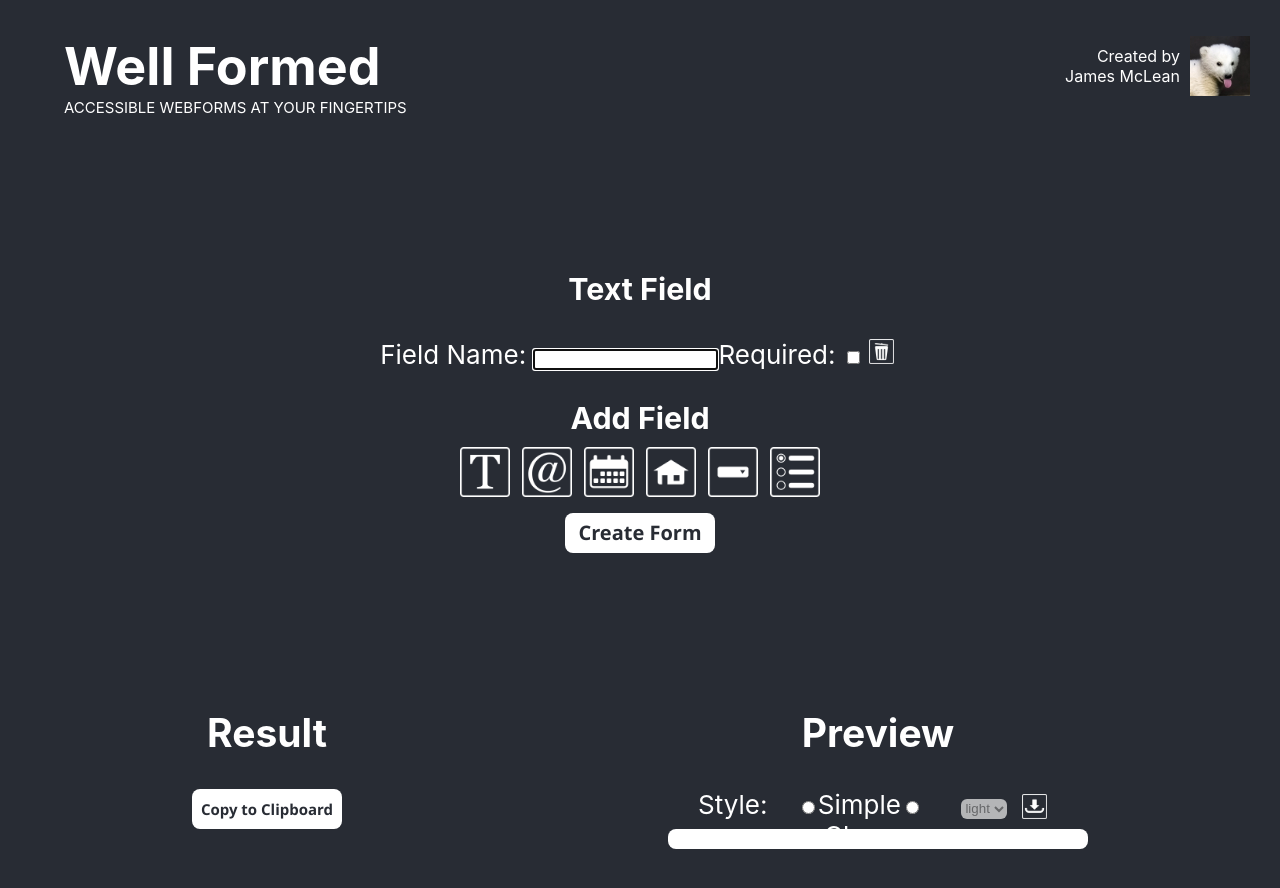
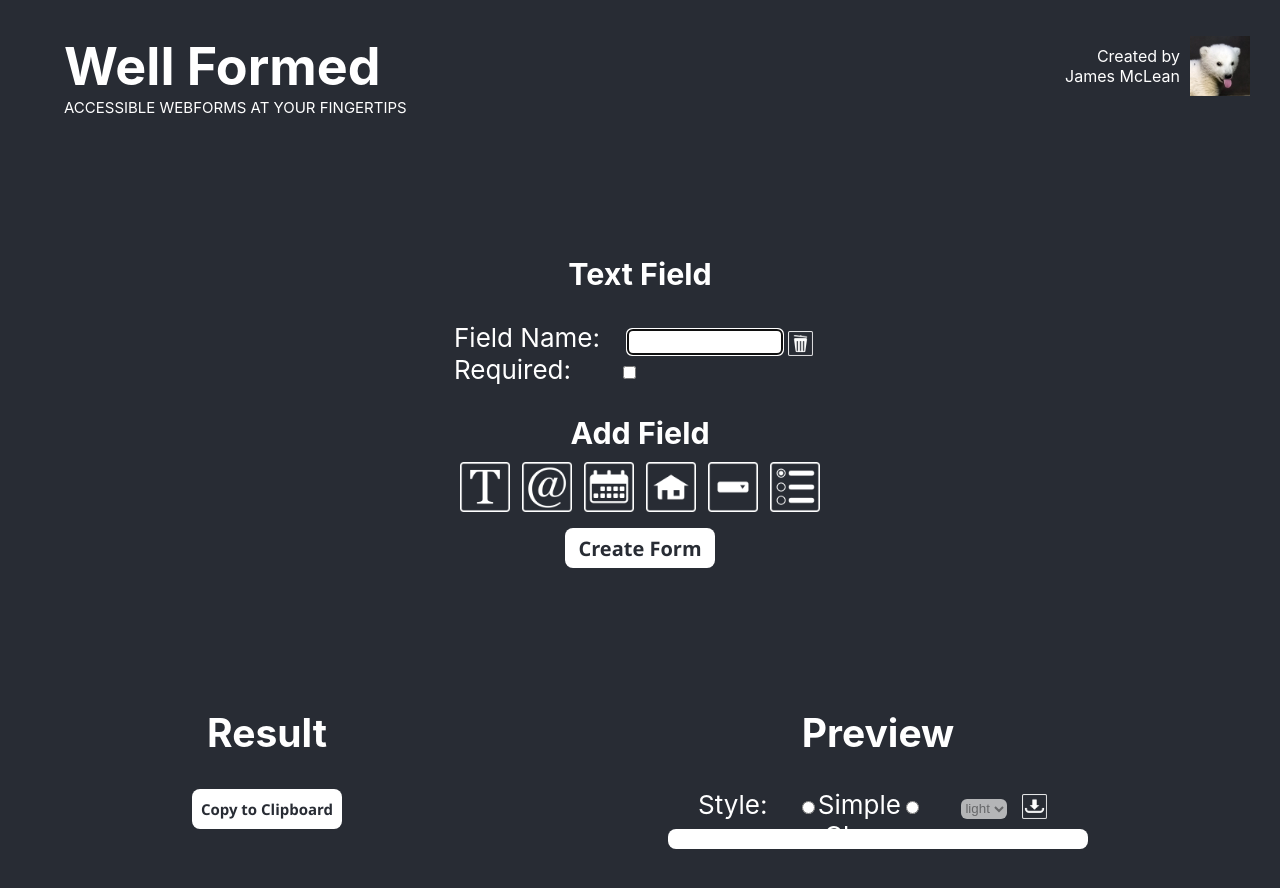
Before and after one commit to JimBilll/Well-Formed, a React (Create React App) app: page / in a window 1280 px wide. Both pictures are taken after a click on the button 485 px from the left and 398 px from the top of the page. Shown: the top 888 px of the page. Built offline with nearby package versions, Linux system fonts and the light colour scheme.

Commit message:
Prettying up
- Modified the HTML structure of the field edits to divide up the components
- Made lots of CSS changes to position these divisions
- Added placeholder text to radio and dropdown field option inputs

```diff
--- a/src/App.css
+++ b/src/App.css
@@ -83,8 +83,47 @@
   margin-bottom: 30px;
 }
 
+.field-edit-controls {
+  display: flex;
+  flex-direction: row;
+}
+
+.field-edit-inputs {
+  display:flex;
+  flex-direction: column;
+  text-align: left;
+}
+
+.text-input label {
+  margin-right: 21px;
+}
+
+.text-input input {
+  border: 0px;
+  border-radius: 5px;
+  width: 150px;
+  height: 22px
+}
+
+.text-area-input textarea {
+  vertical-align: top;
+  margin-top: 5px;
+  resize: none;
+  width: 150px;
+  height: 75px;
+  border: 0px;
+  border-radius: 5px;
+  font-family: 'Segoe UI', Tahoma, Geneva, Verdana, sans-serif;
+}
+
+.required-input label {
+  margin-right: 41px;
+}
+
 .deleteButton {
+  height: 30px;
   border: 0px;
+  margin-top: 8px;
   cursor: pointer;
   appearance: none;
   background-color: inherit;
--- a/src/create_form/field_inputs/AddressFieldInput.js
+++ b/src/create_form/field_inputs/AddressFieldInput.js
@@ -5,14 +5,24 @@ export default function AddressFieldInput(id, data, setData) {
     return (
         <div id={"fieldInput" + id} className="fieldInput" onLoad={e => setFocus(e)}>
             <h3>Address Field</h3>
+            <div className="field-edit-controls">
+                <div className="field-edit-inputs">
+                    <div className="text-input">
                         <label>Field Name: </label>
                         <input type="text" id={"addressInputName" + id} aria-label="Address Field Name" onChange={e => updateData(e)} autoComplete="off"></input>
-            <label for={"addressInputLines" + id}>Number of Address Lines: </label>
+                    </div>
+                    <div className="slider-input">
+                        <label for={"addressInputLines" + id}>Address Lines: </label>
                         <input type="range" min="3" max="7" defaultValue="3" id={"addressInputLines" + id} onChange={e => updateData(e)}></input>
                         <label id={"addressInputLinesNumber" + id}>3</label>
+                    </div>
+                    <div className="required-input">
                         <label for={"addressInputRequired" + id}>Required: </label>
                         <input type="checkbox" id={"addressInputRequired" + id} onChange={e => updateData(e)}></input>
+                    </div>
+                </div>
                 <button type="button" className="deleteButton" title="Delete Field" onClick={() => deleteField()}><img src="form_icons/deleteIcon.png" alt="DeleteField" className="deleteButtonImage" aria-hidden></img></button>
+            </div>
         </div>
     );
 
--- a/src/create_form/field_inputs/DateFieldInput.js
+++ b/src/create_form/field_inputs/DateFieldInput.js
@@ -5,11 +5,19 @@ export default function DateFieldInput(id, data, setData) {
     return (
         <div id={"fieldInput" + id} className="fieldInput" onLoad={e => setFocus(e)}>
             <h3>Date Field</h3>
-            <label>Field Name: </label>
-            <input type="text" id={"dateInputName" + id} aria-label="Date Field Name" onChange={e => updateData(e)} autoComplete="off"></input>
-            <label for={"dateInputRequired" + id}>Required: </label>
-            <input type="checkbox" id={"dateInputRequired" + id} onChange={e => updateData(e)}></input>
-            <button type="button" className="deleteButton" title="Delete Field" onClick={() => deleteField()}><img src="form_icons/deleteIcon.png" alt="DeleteField" className="deleteButtonImage" aria-hidden></img></button>
+            <div className="field-edit-controls">
+                <div className="field-edit-inputs">
+                    <div className="text-input">
+                        <label>Field Name: </label>
+                        <input type="text" id={"dateInputName" + id} aria-label="Date Field Name" onChange={e => updateData(e)} autoComplete="off"></input>
+                    </div>
+                    <div className="required-input">
+                        <label for={"dateInputRequired" + id}>Required: </label>
+                        <input type="checkbox" id={"dateInputRequired" + id} onChange={e => updateData(e)}></input>
+                    </div>
+                </div>
+                <button type="button" className="deleteButton" title="Delete Field" onClick={() => deleteField()}><img src="form_icons/deleteIcon.png" alt="DeleteField" className="deleteButtonImage" aria-hidden></img></button>
+            </div>
         </div>
     );
 
--- a/src/create_form/field_inputs/DropdownFieldInput.js
+++ b/src/create_form/field_inputs/DropdownFieldInput.js
@@ -5,13 +5,23 @@ export default function DropdownFieldInput(id, data, setData) {
     return (
         <div id={"fieldInput" + id} className="fieldInput" onLoad={e => setFocus(e)}>
             <h3>Dropdown Field</h3>
+            <div className="field-edit-controls">
+                <div className="field-edit-inputs">
+                    <div className="text-input">
                         <label>Field Name: </label>
                         <input type="text" id={"dropdownInputName" + id} aria-label="Dropdown Field Name" onChange={e => updateData(e)}autoComplete="off"></input>
+                    </div>
+                    <div className="text-area-input">
                         <label>Field Options: </label>
-            <textarea id={"dropdownInputOptions" + id} aria-label="Dropdown Field Options, separate with return" onChange={e => updateData(e)}></textarea>
+                        <textarea id={"dropdownInputOptions" + id} aria-label="Dropdown Field Options, separate with return" placeholder="Separate options with return" onChange={e => updateData(e)}></textarea>
+                    </div>
+                    <div className="required-input">
                         <label for={"dropdownInputRequired" + id}>Required: </label>
                         <input type="checkbox" id={"dropdownInputRequired" + id} onChange={e => updateData(e)}></input>
+                    </div>
+                </div>
                 <button type="button" className="deleteButton" title="Delete Field" onClick={() => deleteField()}><img src="form_icons/deleteIcon.png" alt="DeleteField" className="deleteButtonImage" aria-hidden></img></button>
+            </div>
         </div>
     );
 
--- a/src/create_form/field_inputs/EmailFieldInput.js
+++ b/src/create_form/field_inputs/EmailFieldInput.js
@@ -5,11 +5,19 @@ export default function EmailFieldInput(id, data, setData) {
     return (
         <div id={"fieldInput" + id} className="fieldInput" onLoad={e => setFocus(e)}>
             <h3>Email Field</h3>
-            <label>Field Name: </label>
-            <input type="text" id={"emailInputName" + id} aria-label="Email Field Name" onChange={e => updateData(e)} autoComplete="off"></input>
-            <label for={"emailInputRequired" + id}>Required: </label>
-            <input type="checkbox" id={"emailInputRequired" + id} onChange={e => updateData(e)}></input>
-            <button type="button" className="deleteButton" title="Delete Field" onClick={() => deleteField()}><img src="form_icons/deleteIcon.png" alt="DeleteField" className="deleteButtonImage" aria-hidden></img></button>
+            <div className="field-edit-controls">
+                <div className="field-edit-inputs">
+                    <div className="text-input">
+                        <label>Field Name: </label>
+                        <input type="text" id={"emailInputName" + id} aria-label="Email Field Name" onChange={e => updateData(e)} autoComplete="off"></input>
+                    </div>
+                    <div className="required-input">
+                        <label for={"emailInputRequired" + id}>Required: </label>
+                        <input type="checkbox" id={"emailInputRequired" + id} onChange={e => updateData(e)}></input>
+                    </div>
+                </div>
+                <button type="button" className="deleteButton" title="Delete Field" onClick={() => deleteField()}><img src="form_icons/deleteIcon.png" alt="DeleteField" className="deleteButtonImage" aria-hidden></img></button>
+            </div>
         </div>
     );
 
--- a/src/create_form/field_inputs/RadioFieldInput.js
+++ b/src/create_form/field_inputs/RadioFieldInput.js
@@ -5,13 +5,23 @@ export default function RadioFieldInput(id, data, setData) {
     return (
         <div id={"fieldInput" + id} className="fieldInput" onLoad={e => setFocus(e)}>
             <h3>Radio Field</h3>
+            <div className="field-edit-controls">
+                <div className="field-edit-inputs">
+                    <div className="text-input">
                         <label>Field Name: </label>
                         <input type="text" id={"radioInputName" + id} aria-label="Radio Field Name" onChange={e => updateData(e)} autoComplete="off"></input>
+                    </div>
+                    <div className="text-area-input">
                         <label>Field Options: </label>
-            <textarea id={"radioInputOptions" + id} aria-label="Radio Field Options, separate with return" onChange={e => updateData(e)}></textarea>
+                        <textarea id={"radioInputOptions" + id} aria-label="Radio Field Options, separate with return" placeholder="Separate options with return" onChange={e => updateData(e)}></textarea>
+                    </div>
+                    <div className="required-input">
                         <label for={"radioInputRequired" + id}>Required: </label>
                         <input type="checkbox" id={"radioInputRequired" + id} onChange={e => updateData(e)}></input>
+                    </div>
+                </div>
                 <button type="button" className="deleteButton" title="Delete Field" onClick={() => deleteField()}><img src="form_icons/deleteIcon.png" alt="DeleteField" className="deleteButtonImage" aria-hidden></img></button>
+            </div>
         </div>
     );
 
--- a/src/create_form/field_inputs/TextFieldInput.js
+++ b/src/create_form/field_inputs/TextFieldInput.js
@@ -5,11 +5,19 @@ export default function TextFieldInput(id, data, setData) {
     return (
         <div id={"fieldInput" + id} className="fieldInput" onLoad={e => setFocus(e)}>
             <h3>Text Field</h3>
-            <label>Field Name: </label>
-            <input type="text" id={"textInputName" + id} aria-label="Text Field Name" onChange={e => updateData(e)} autoComplete="off"></input>
-            <label for={"textInputRequired" + id}>Required: </label>
-            <input type="checkbox" id={"textInputRequired" + id} onChange={e => updateData(e)}></input>
-            <button type="button" className="deleteButton" title="Delete Field" onClick={() => deleteField()}><img src="form_icons/deleteIcon.png" alt="DeleteField" className="deleteButtonImage" aria-hidden></img></button>
+            <div className="field-edit-controls">
+                <div className="field-edit-inputs">
+                    <div className="text-input">
+                        <label>Field Name: </label>
+                        <input type="text" id={"textInputName" + id} aria-label="Text Field Name" onChange={e => updateData(e)} autoComplete="off"></input>
+                    </div>
+                    <div className="required-input">
+                        <label for={"textInputRequired" + id}>Required: </label>
+                        <input type="checkbox" id={"textInputRequired" + id} onChange={e => updateData(e)}></input>
+                    </div>
+                </div>
+                <button type="button" className="deleteButton" title="Delete Field" onClick={() => deleteField()}><img src="form_icons/deleteIcon.png" alt="DeleteField" className="deleteButtonImage" aria-hidden></img></button>
+            </div>
         </div>
     );
 
```
Lines whose indentation alone changed are shown as unchanged.
